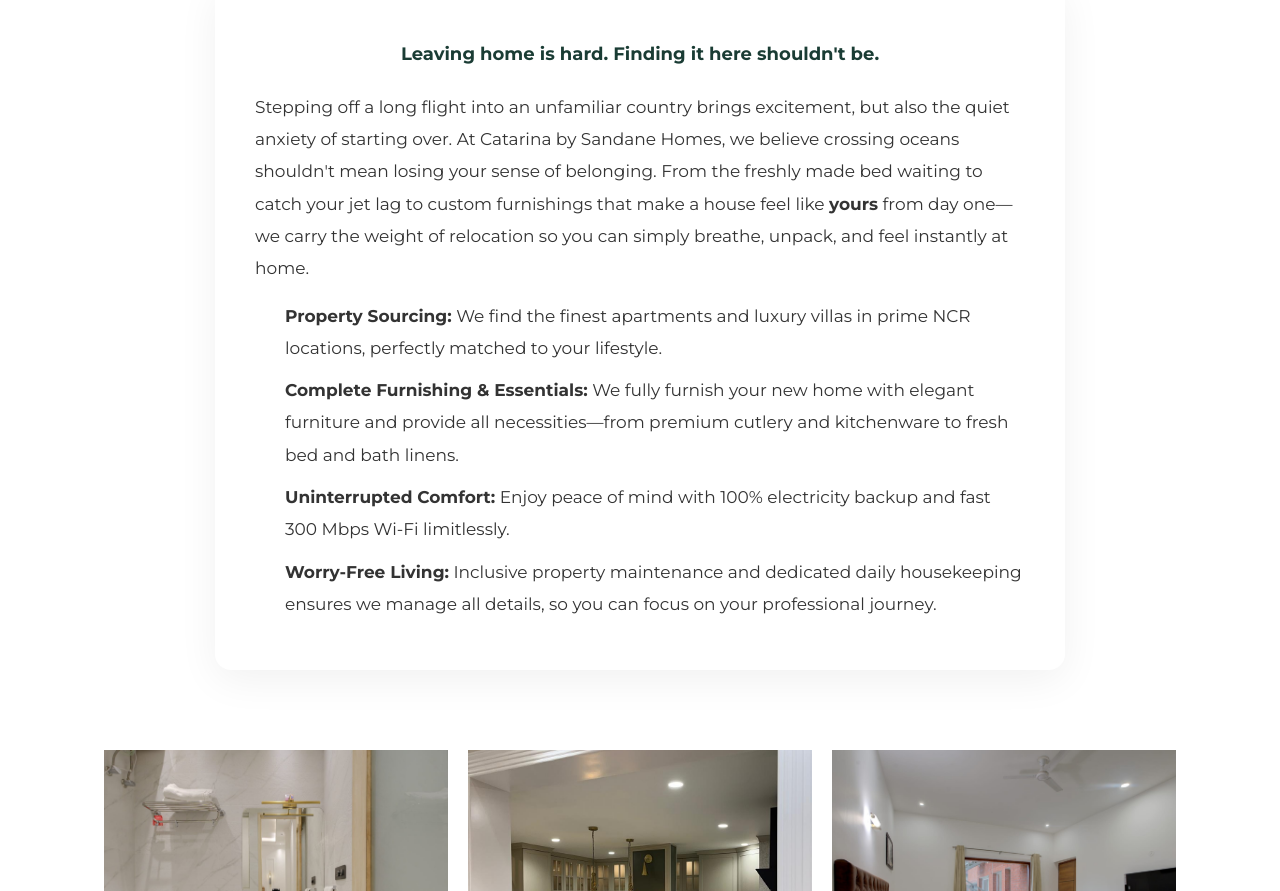
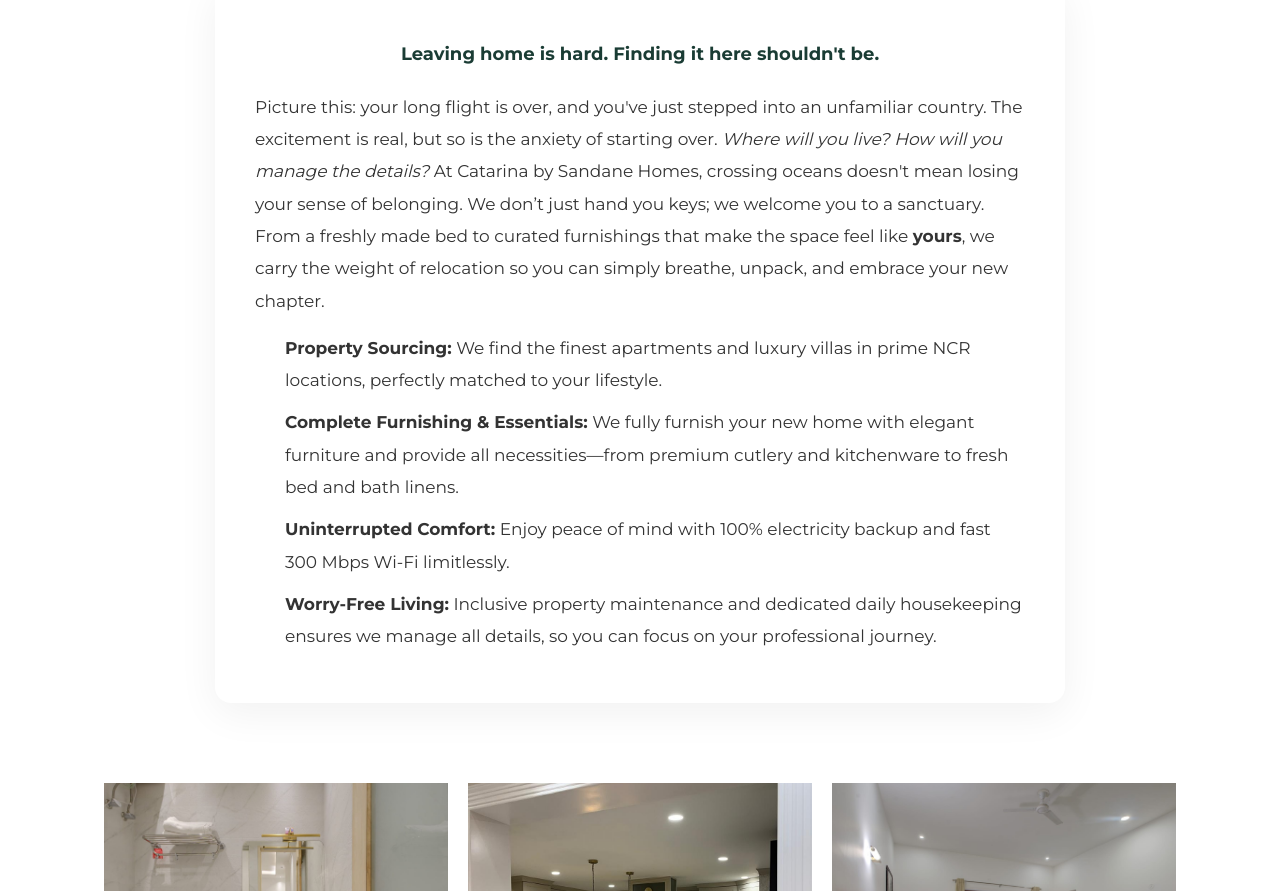
Before and after one commit to viratco/sandanehomes, a React (Vite) app: page /catarina-services in a window 1280 px wide. Shown: the part 1204-2095 px from the top of the page. Built offline with nearby package versions, Linux system fonts and the light colour scheme; a web font is replaced by a local one.

Commit message:
content: shorten emotional expat storyline for better flow

```diff
--- a/src/components/pages/CatarinaServices.jsx
+++ b/src/components/pages/CatarinaServices.jsx
@@ -99,7 +99,7 @@ const CatarinaServices = () => {
                         <strong style={{ fontSize: '18px', color: '#1A3C34' }}>Leaving home is hard. Finding it here shouldn't be.</strong>
                     </p>
                     <p style={{ marginBottom: '15px' }}>
-                        Stepping off a long flight into an unfamiliar country brings excitement, but also the quiet anxiety of starting over. At Catarina by Sandane Homes, we believe crossing oceans shouldn't mean losing your sense of belonging. From the freshly made bed waiting to catch your jet lag to custom furnishings that make a house feel like <b>yours</b> from day one—we carry the weight of relocation so you can simply breathe, unpack, and feel instantly at home.
+                        Picture this: your long flight is over, and you've just stepped into an unfamiliar country. The excitement is real, but so is the anxiety of starting over. <i>Where will you live? How will you manage the details?</i> At Catarina by Sandane Homes, crossing oceans doesn't mean losing your sense of belonging. We don’t just hand you keys; we welcome you to a sanctuary. From a freshly made bed to curated furnishings that make the space feel like <b>yours</b>, we carry the weight of relocation so you can simply breathe, unpack, and embrace your new chapter.
                     </p>
                     <ul style={{
                         margin: '0',
```
